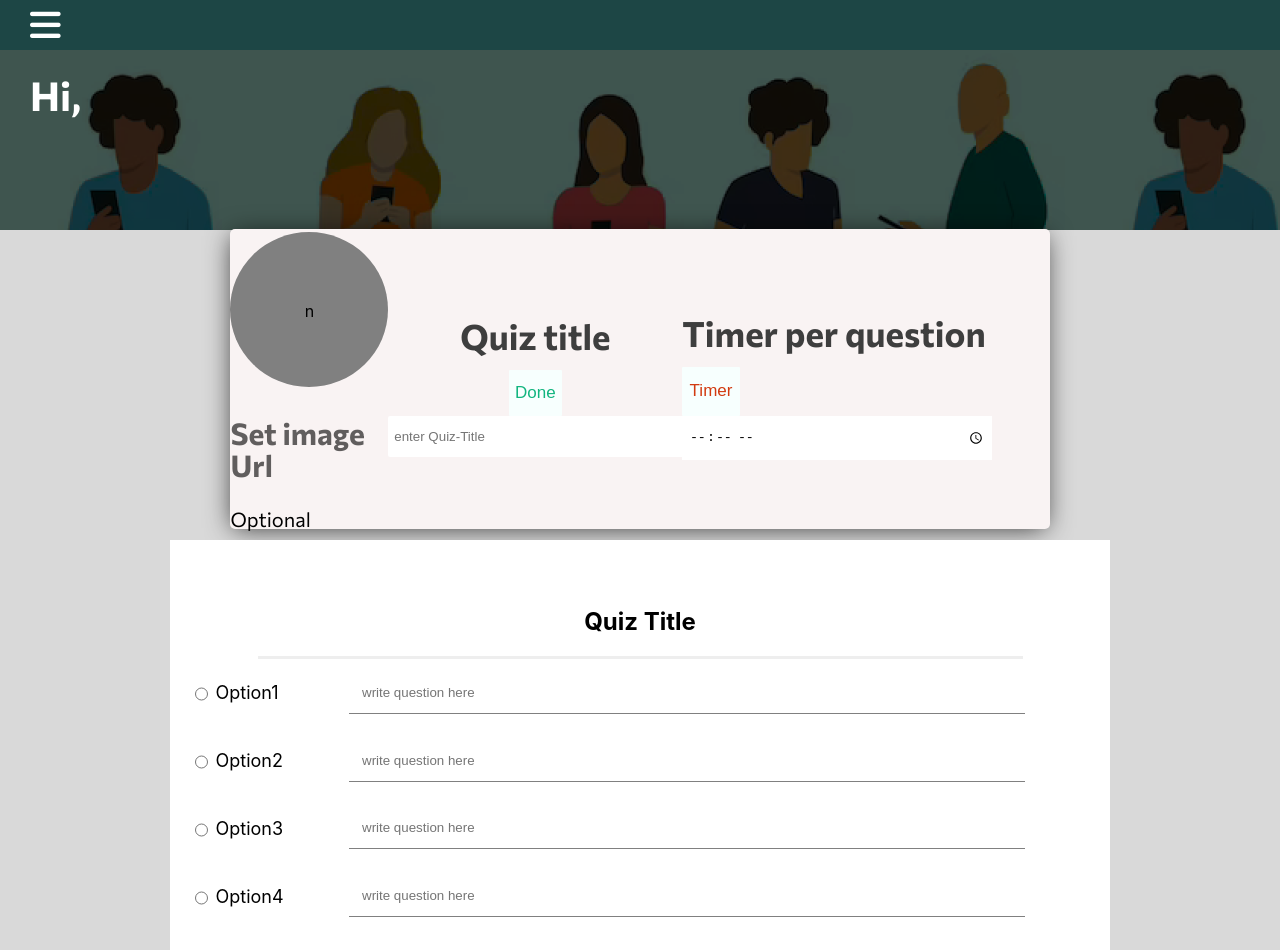
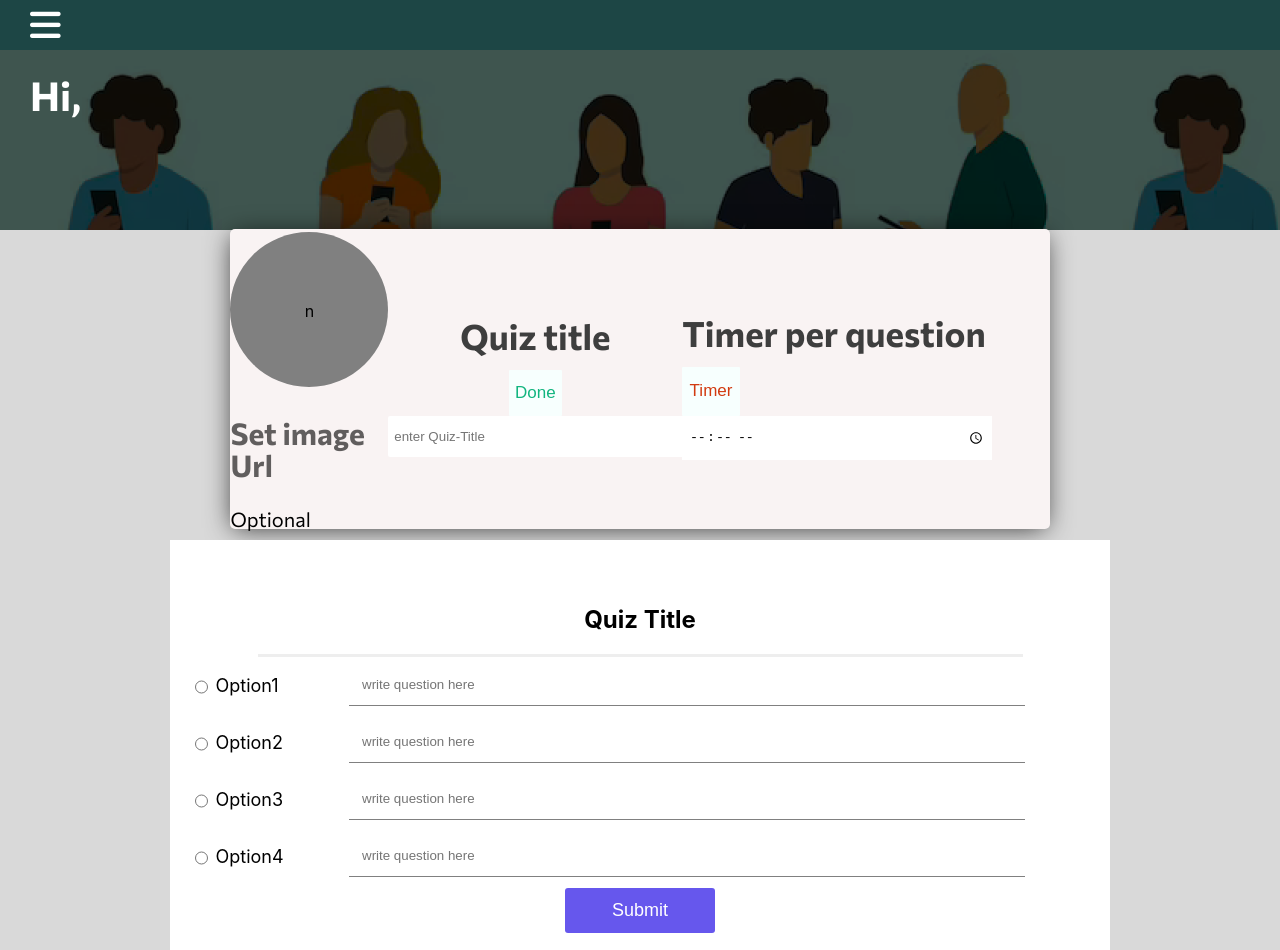
Before and after one commit to clint360/brain-buster-frontend, a React (Create React App) app: page /admin/quizzes in a window 1280 px wide. Built offline with nearby package versions, Linux system fonts and the light colour scheme.

Commit message:
create submit btn

```diff
--- a/src/view/pages/admin/quizzes/AdminQuizzes.css
+++ b/src/view/pages/admin/quizzes/AdminQuizzes.css
@@ -214,3 +214,21 @@ text-align: center;
   border-right: none;
   border-bottom: 1px solid gray;
 }
+
+.sub__btn {
+  margin-top: 2%;
+  width: 150px;
+  height: 45px;
+  padding: 2%;
+  font-size: 18px;
+  color: white;
+  border: none;
+  border-radius: 3px;
+  background-color: #6657ed;
+  cursor: pointer;
+}
+
+.sub__btn:hover{
+  background-color: #4343ed;
+  transition: all 0.3s ease;
+}
--- a/src/view/pages/admin/quizzes/AdminQuizzes.jsx
+++ b/src/view/pages/admin/quizzes/AdminQuizzes.jsx
@@ -66,6 +66,11 @@ function AdminQuizzes() {
                 <input type="text" placeholder="write question here" />
               </div>
             </div>
+            <div>
+              <button type="submit" className="sub__btn">
+                Submit
+              </button>
+            </div>
           </div>
         </div>
       </div>
```
